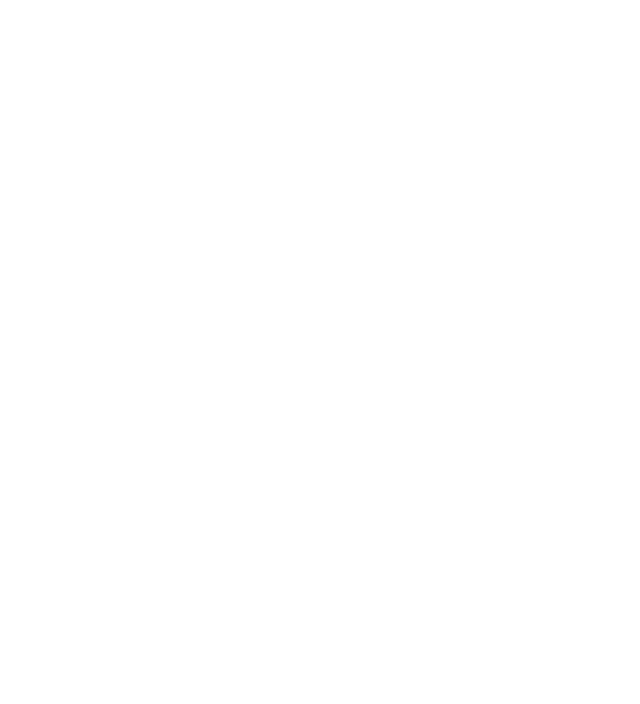
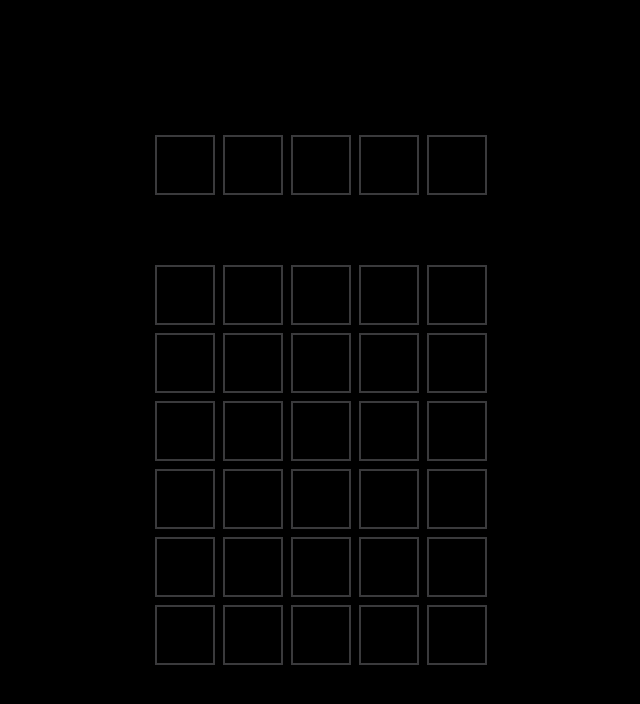
Before and after one commit to Siljeo7/JS-spill, a plain HTML site: page index.html in a window 1280 px wide. Shown: the whole page, without its empty margins (319-959 px from the left). Drawn offline with Linux system fonts and the light colour scheme.

Commit message:
Wordle intro
Hittil har jeg kun skrevet av videoen jeg følger.

```diff
--- a/index.html
+++ b/index.html
@@ -3,9 +3,51 @@
 <head>
     <meta charset="UTF-8">
     <meta name="viewport" content="width=device-width, initial-scale=1.0">
-    <title>Document</title>
+    <title>Wordle</title>
+    <link rel="stylesheet" href="style.css">
 </head>
 <body>
 
+    <div id="game">
+        <div class="grid">
+            <div class="box"></div>
+            <div class="box"></div>
+            <div class="box"></div>
+            <div class="box"></div>
+            <div class="box"></div>
+        </div>
+    </div>
+    <script>
+
+        function drawbox(container, row, col, letter = '') {
+            const box = document.createElement('div');
+            box.className = 'box';
+            box.id = `box${row}${col}`;
+            box.textContent = letter;
+
+            container.appendChild(box);
+            return box;
+        }
+
+        function drawGrid(container) {
+            const grid = document.createElement('div');
+            grid.className = 'grid';
+
+            for (let i = 0; i < 6; i++) { // 6 rader
+                for (let j = 0; j < 5; j++) { // 5 kolonner
+                    drawbox(grid, i, j);
+                }
+            }
+
+            container.appendChild(grid);
+        }
+
+        function startup() {
+            const game = document.getElementById('game');
+            drawGrid(game);
+        }
+
+        startup();
+    </script>
 </body>
 </html>
--- a/style.css
+++ b/style.css
@@ -1 +1,68 @@
-*
+@import url('https://fonts.googleapis.com/css2?family=Roboto+Condensed:ital,wght@0,100..900;1,100..900&display=swap');
+
+
+* {
+    margin: 0;
+    padding: 0;
+    box-sizing: border-box;
+    font-family: "Roboto Condensed", sans-serif;
+}
+
+img {
+    width: 100%;
+}
+
+:root{
+    --gul: #b59f3bff;
+    --grå: #3a3a3cff;
+    --grønn: #538d4eff;
+    --svart: #000000ff;
+    --hvit: #ffffffff;
+}
+
+body {
+    display: flex;
+    justify-content: center;
+    align-items: center;
+    height: 100vh;
+    background-color: var(--svart);
+}
+
+#game{
+    display: grid;
+    place-items: center;
+    width: 100%;
+    height: 600px;
+}
+
+.grid{
+    display: grid;
+    grid-template-rows: repeat(6, auto);
+    grid-template-columns: repeat(5, auto);
+}
+
+.box{
+    width: 60px;
+    height: 60px;
+    border: 2px solid var(--grå);
+    margin: 4px;
+    color: var(--hvit);
+    text-transform: uppercase;
+    display: grid;
+    place-items: center;
+    font-size: 20px;
+}
+
+.box.nøytral{
+    background-color: var(--hvit);
+}
+
+.box.nesten{
+    background-color: var(--grønn);
+
+}
+
+.box.riktig{
+    background-color: var(--gul);
+
+}
```
